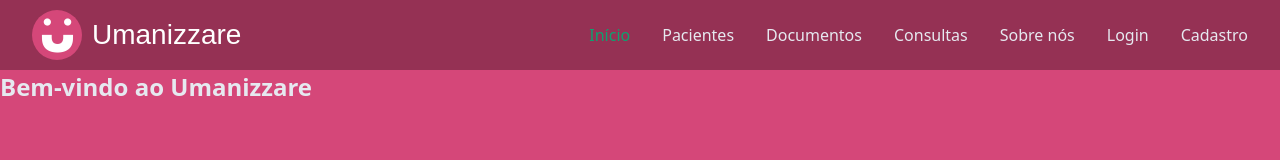
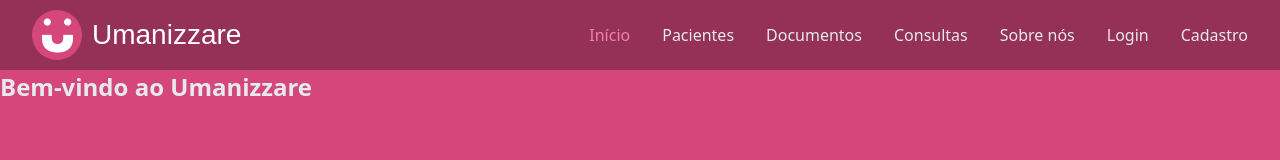
Before and after one commit to Joviviz/sistema-umanizzare, a React (Vite) app: page / in a window 1280 px wide. In both pictures the pointer is over the link "Início". Shown: the top 160 px of the page. Built offline with nearby package versions, Linux system fonts and the light colour scheme.

Commit message:
mudando hover

```diff
--- a/src/components/Header/styles.module.css
+++ b/src/components/Header/styles.module.css
@@ -67,5 +67,5 @@
     align-items: center;
 }
 .navLink:hover {
-    color: var(--primary);
+    color: #F37FA8; /* Cor rosa para o hover */
 }
```
